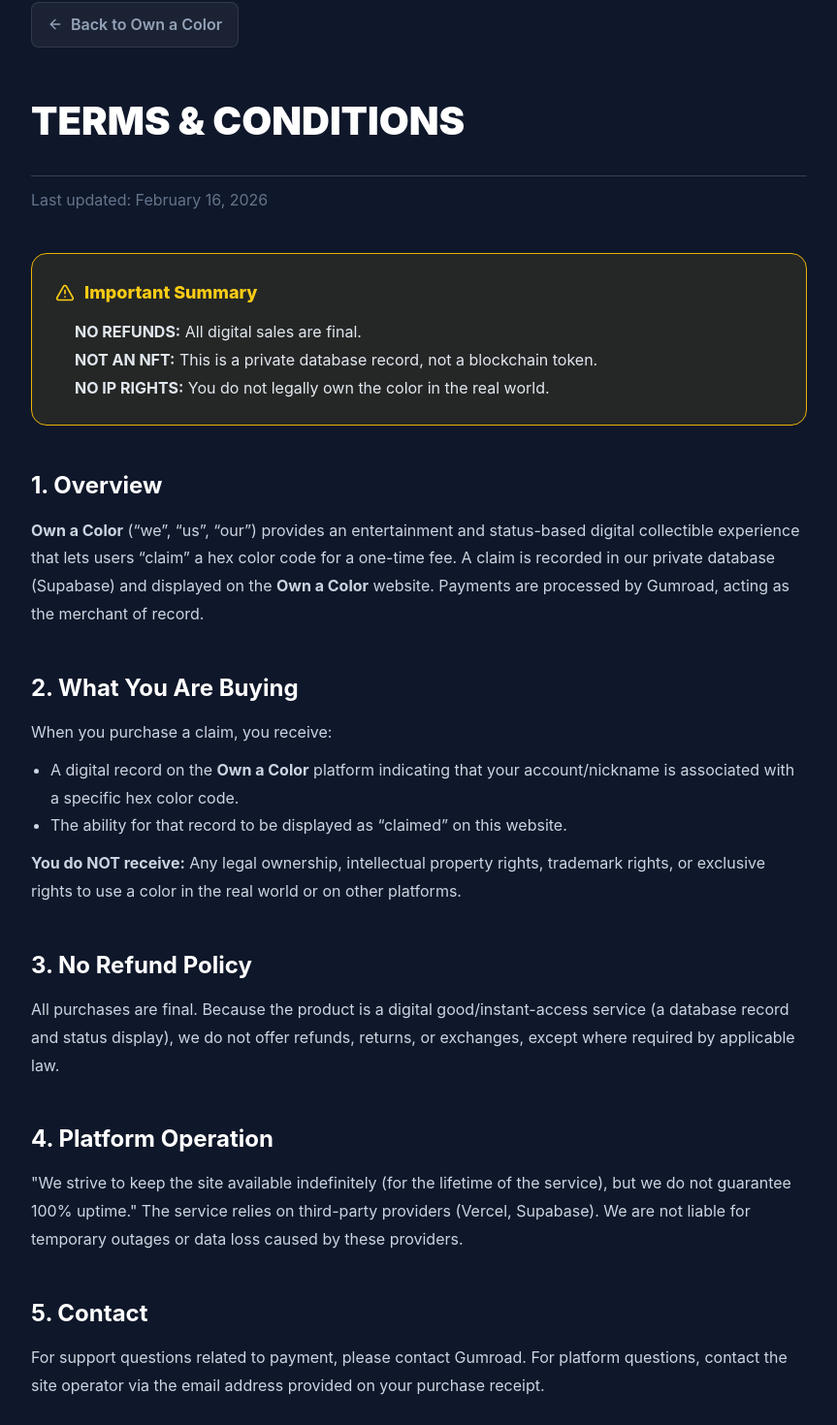
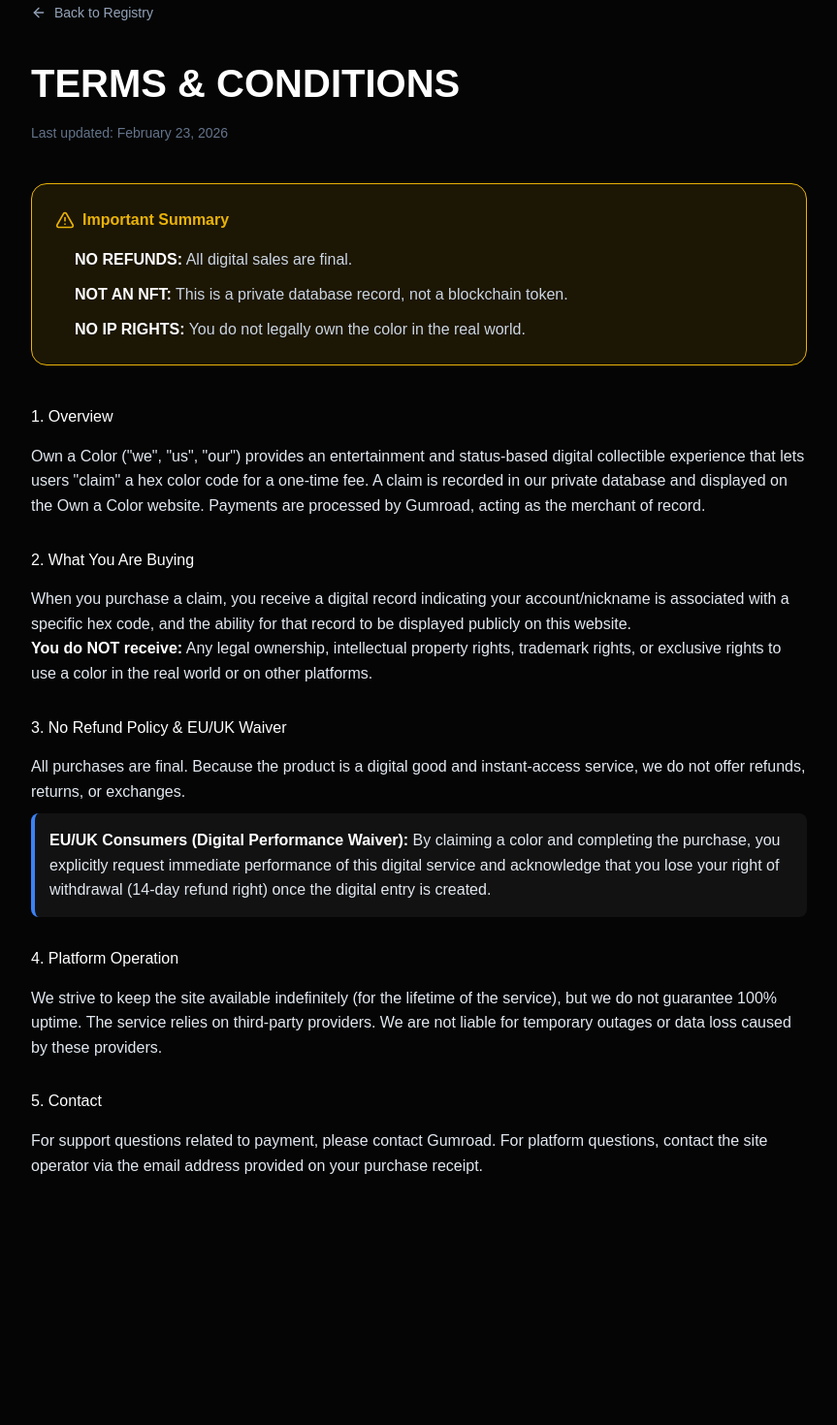
Before and after one commit to hex-land-grab/github-m7imdtit, a Next.js app: page /terms in a window 1280 px wide. Shown: the part 38-1508 px from the top of the page at 97% size, without its empty margins (208-1071 px from the left). After the commit the page ends 1293 px from the top, so only its background shows below. Built offline with nearby package versions, Linux system fonts and the light colour scheme.

Commit message:
Update page.tsx

```diff
--- a/app/terms/page.tsx
+++ b/app/terms/page.tsx
@@ -1,117 +1,46 @@
-'use client'
-import React from "react";
-import { ArrowLeft, Scale, AlertTriangle, FileText } from 'lucide-react';
+import Link from 'next/link';
+import { ArrowLeft, AlertTriangle } from 'lucide-react';
 
 export default function TermsPage() {
   return (
-    <div
-      style={{
-        backgroundColor: "#0f172a",
-        color: "#cbd5e1",
-        minHeight: "100vh",
-        padding: "40px 20px 80px 20px",
-        fontFamily: '-apple-system, BlinkMacSystemFont, "Segoe UI", Roboto, sans-serif',
-        lineHeight: "1.8",
-        fontSize: "16px",
-      }}
-    >
-      <div style={{ maxWidth: "800px", margin: "0 auto" }}>
+    <div style={{ minHeight: '100vh', backgroundColor: '#050505', color: '#e2e8f0', fontFamily: 'sans-serif', padding: '40px 20px', lineHeight: '1.6' }}>
+      <div style={{ maxWidth: '800px', margin: '0 auto' }}>
+        <Link href="/" style={{ display: 'inline-flex', alignItems: 'center', gap: '8px', color: '#94a3b8', textDecoration: 'none', marginBottom: '30px', fontSize: '14px' }}>
+          <ArrowLeft size={16} /> Back to Registry
+        </Link>
 
-        {/* Vissza gomb */}
-        <div style={{ marginBottom: "40px" }}>
-          <a href="/" style={{
-            display: "inline-flex", alignItems: "center", gap: "8px",
-            color: "#94a3b8", textDecoration: "none", fontWeight: "600",
-            padding: "8px 16px", borderRadius: "8px", backgroundColor: "rgba(255,255,255,0.05)",
-            border: "1px solid rgba(255,255,255,0.1)"
-          }}>
-            <ArrowLeft size={16} /> Back to Own a Color
-          </a>
-        </div>
+        <h1 style={{ fontSize: '2.5rem', fontWeight: '900', color: '#fff', marginBottom: '8px' }}>TERMS & CONDITIONS</h1>
+        <p style={{ color: '#64748b', fontSize: '14px', marginBottom: '40px' }}>Last updated: February 23, 2026</p>
 
-        <h1
-          style={{
-            color: "#fff",
-            fontSize: "2.5rem",
-            fontWeight: "900",
-            marginBottom: "10px",
-            borderBottom: "1px solid #334155",
-            paddingBottom: "20px",
-          }}
-        >
-          TERMS & CONDITIONS
-        </h1>
-        <p style={{ color: "#64748b", marginBottom: "40px" }}>Last updated: February 16, 2026</p>
-
-        {/* SUMMARY BOX */}
-        <div
-          style={{
-            marginBottom: "40px",
-            padding: "24px",
-            border: "1px solid #eab308", // Sárga keret
-            backgroundColor: "rgba(234, 179, 8, 0.1)", // Sárga áttetsző háttér
-            borderRadius: "16px",
-          }}
-        >
-          <div style={{ color: "#facc15", fontWeight: 800, marginBottom: "10px", fontSize: "18px", display: "flex", alignItems: "center", gap: "10px" }}>
+        <div style={{ backgroundColor: 'rgba(234, 179, 8, 0.1)', border: '1px solid #eab308', padding: '24px', borderRadius: '16px', marginBottom: '40px' }}>
+          <div style={{ display: 'flex', alignItems: 'center', gap: '8px', marginBottom: '16px', color: '#eab308', fontWeight: 'bold' }}>
             <AlertTriangle size={20} /> Important Summary
           </div>
-          <ul style={{ margin: 0, paddingLeft: "20px", color: "#e2e8f0" }}>
-            <li><strong>NO REFUNDS:</strong> All digital sales are final.</li>
-            <li><strong>NOT AN NFT:</strong> This is a private database record, not a blockchain token.</li>
-            <li><strong>NO IP RIGHTS:</strong> You do not legally own the color in the real world.</li>
+          <ul style={{ margin: 0, paddingLeft: '20px', display: 'flex', flexDirection: 'column', gap: '10px', color: '#cbd5e1' }}>
+            <li><strong style={{ color: '#fff' }}>NO REFUNDS:</strong> All digital sales are final.</li>
+            <li><strong style={{ color: '#fff' }}>NOT AN NFT:</strong> This is a private database record, not a blockchain token.</li>
+            <li><strong style={{ color: '#fff' }}>NO IP RIGHTS:</strong> You do not legally own the color in the real world.</li>
           </ul>
         </div>
 
-        {/* CONTENT */}
-        <div style={{ display: 'flex', flexDirection: 'column', gap: '40px' }}>
+        <h2 style={{ color: '#fff', marginTop: '30px', marginBottom: '15px' }}>1. Overview</h2>
+        <p>Own a Color ("we", "us", "our") provides an entertainment and status-based digital collectible experience that lets users "claim" a hex color code for a one-time fee. A claim is recorded in our private database and displayed on the Own a Color website. Payments are processed by Gumroad, acting as the merchant of record.</p>
 
-          <section>
-            <h2 style={{ color: "#fff", fontSize: "1.5rem", fontWeight: "700", marginBottom: "10px" }}>1. Overview</h2>
-            <p>
-              <strong>Own a Color</strong> (“we”, “us”, “our”) provides an entertainment and status-based digital collectible experience that lets users “claim” a hex color code for a one-time fee. A claim is recorded in our private database (Supabase) and displayed on the <strong>Own a Color</strong> website. Payments are processed by Gumroad, acting as the merchant of record.
-            </p>
-          </section>
+        <h2 style={{ color: '#fff', marginTop: '30px', marginBottom: '15px' }}>2. What You Are Buying</h2>
+        <p>When you purchase a claim, you receive a digital record indicating your account/nickname is associated with a specific hex code, and the ability for that record to be displayed publicly on this website.</p>
+        <p><strong style={{ color: '#fff' }}>You do NOT receive:</strong> Any legal ownership, intellectual property rights, trademark rights, or exclusive rights to use a color in the real world or on other platforms.</p>
 
-          <section>
-            <h2 style={{ color: "#fff", fontSize: "1.5rem", fontWeight: "700", marginBottom: "10px" }}>2. What You Are Buying</h2>
-            <p>When you purchase a claim, you receive:</p>
-            <ul style={{ listStyleType: 'disc', paddingLeft: '20px', marginTop: '10px' }}>
-              <li>A digital record on the <strong>Own a Color</strong> platform indicating that your account/nickname is associated with a specific hex color code.</li>
-              <li>The ability for that record to be displayed as “claimed” on this website.</li>
-            </ul>
-            <p style={{ marginTop: '10px' }}><strong>You do NOT receive:</strong> Any legal ownership, intellectual property rights, trademark rights, or exclusive rights to use a color in the real world or on other platforms.</p>
-          </section>
+        <h2 style={{ color: '#fff', marginTop: '30px', marginBottom: '15px' }}>3. No Refund Policy & EU/UK Waiver</h2>
+        <p>All purchases are final. Because the product is a digital good and instant-access service, we do not offer refunds, returns, or exchanges.</p>
+        <p style={{ backgroundColor: 'rgba(255,255,255,0.05)', padding: '15px', borderRadius: '8px', borderLeft: '4px solid #3b82f6', marginTop: '10px' }}>
+          <strong style={{ color: '#fff' }}>EU/UK Consumers (Digital Performance Waiver):</strong> By claiming a color and completing the purchase, you explicitly request immediate performance of this digital service and acknowledge that you lose your right of withdrawal (14-day refund right) once the digital entry is created.
+        </p>
 
-          <section>
-            <h2 style={{ color: "#fff", fontSize: "1.5rem", fontWeight: "700", marginBottom: "10px" }}>3. No Refund Policy</h2>
-            <p>
-              All purchases are final. Because the product is a digital good/instant-access service (a database record and status display), we do not offer refunds, returns, or exchanges, except where required by applicable law.
-            </p>
-          </section>
+        <h2 style={{ color: '#fff', marginTop: '30px', marginBottom: '15px' }}>4. Platform Operation</h2>
+        <p>We strive to keep the site available indefinitely (for the lifetime of the service), but we do not guarantee 100% uptime. The service relies on third-party providers. We are not liable for temporary outages or data loss caused by these providers.</p>
 
-          <section>
-            <h2 style={{ color: "#fff", fontSize: "1.5rem", fontWeight: "700", marginBottom: "10px" }}>4. Platform Operation</h2>
-            <p>
-              "We strive to keep the site available indefinitely (for the lifetime of the service), but we do not guarantee 100% uptime." The service relies on third-party providers (Vercel, Supabase). We are not liable for temporary outages or data loss caused by these providers.
-            </p>
-          </section>
-
-          <section>
-            <h2 style={{ color: "#fff", fontSize: "1.5rem", fontWeight: "700", marginBottom: "10px" }}>5. Contact</h2>
-            <p>
-              For support questions related to payment, please contact Gumroad. For platform questions, contact the site operator via the email address provided on your purchase receipt.
-            </p>
-          </section>
-
-        </div>
-
-        <div style={{ marginTop: '60px', borderTop: '1px solid #334155', paddingTop: '30px', textAlign: 'center' }}>
-          <a href="/" style={{ color: '#3b82f6', textDecoration: 'none', fontWeight: '500' }}>
-            Return to Home Page
-          </a>
-        </div>
-
+        <h2 style={{ color: '#fff', marginTop: '30px', marginBottom: '15px' }}>5. Contact</h2>
+        <p>For support questions related to payment, please contact Gumroad. For platform questions, contact the site operator via the email address provided on your purchase receipt.</p>
       </div>
     </div>
   );
```
